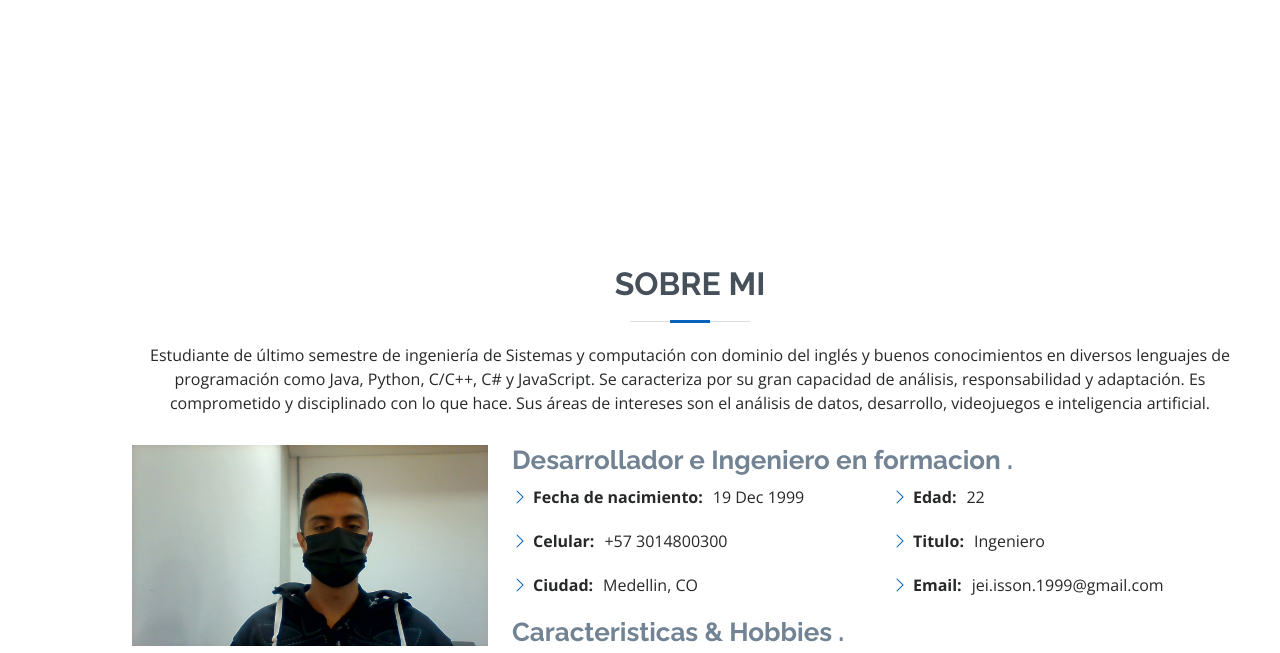
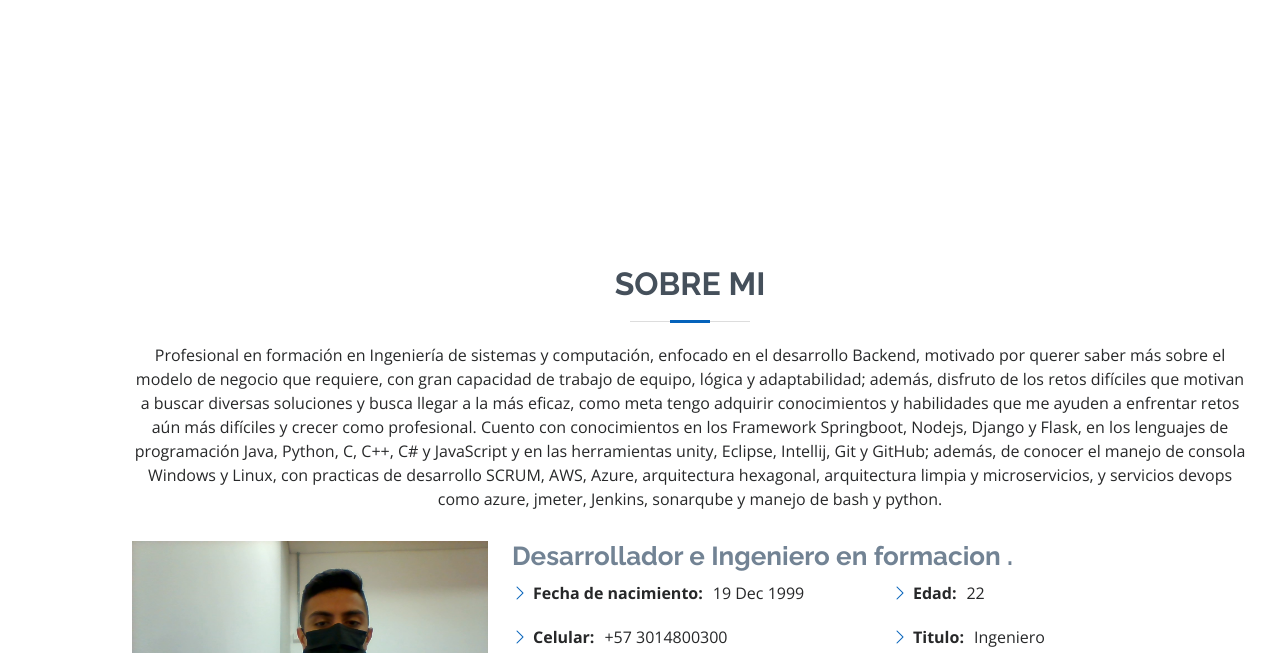
Before and after one commit to jeissongarciacano/jeissongarciacano.github.io, a plain HTML site: page index.html in a window 1280 px wide. Shown: the part 595-1248 px from the top of the page. Drawn offline with nearby package versions, Linux system fonts and the light colour scheme.

Commit message:
Update index.html

```diff
--- a/index.html
+++ b/index.html
@@ -60,7 +60,7 @@
   <section id="hero" class="d-flex flex-column justify-content-center">
     <div class="container" data-aos="zoom-in" data-aos-delay="100">
       <h1>Jeisson Garcia</h1>
-      <p>Soy <span class="typed" data-typed-items="Desarrollador, Estudiante, Freelancer"></span></p>
+      <p>Soy <span class="typed" data-typed-items="Java Backend, DevSecOps"></span></p>
       <div class="social-links">
         <a href="https://twitter.com/Jei1999" class="twitter"><i class="bx bxl-twitter"></i></a>
         <a href="https://www.facebook.com/jeisson.garcia40" class="facebook"><i class="bx bxl-facebook"></i></a>
@@ -80,13 +80,15 @@
         <div class="section-title">
           <h2>Sobre mi</h2>
           <p>
-            Estudiante de último semestre de ingeniería de Sistemas y
-            computación con dominio del inglés y buenos conocimientos en
-            diversos lenguajes de programación como Java, Python, C/C++, C# y
-            JavaScript. Se caracteriza por su gran capacidad de análisis,
-            responsabilidad y adaptación. Es comprometido y disciplinado con lo
-            que hace. Sus áreas de intereses son el análisis de datos, desarrollo,
-            videojuegos e inteligencia artificial.
+            Profesional en formación en Ingeniería de sistemas y computación,
+            enfocado en el desarrollo Backend, motivado por querer saber más sobre el modelo de negocio que requiere,
+            con gran capacidad de trabajo de equipo, lógica y adaptabilidad;
+            además, disfruto de los retos difíciles que motivan a buscar diversas soluciones y busca llegar a la más eficaz,
+            como meta tengo adquirir conocimientos y habilidades que me ayuden a enfrentar retos aún más difíciles y crecer como profesional.
+            Cuento con conocimientos en los Framework Springboot, Nodejs, Django y Flask, en los lenguajes de programación Java, Python, C, C++,
+            C# y JavaScript y en las herramientas unity, Eclipse, Intellij, Git y GitHub; además, de conocer el manejo de consola Windows y Linux,
+            con practicas de desarrollo SCRUM, AWS, Azure, arquitectura hexagonal, arquitectura limpia y microservicios, y servicios devops como azure,
+            jmeter, Jenkins, sonarqube y manejo de bash y python.
 
           </p>
         </div>
```
